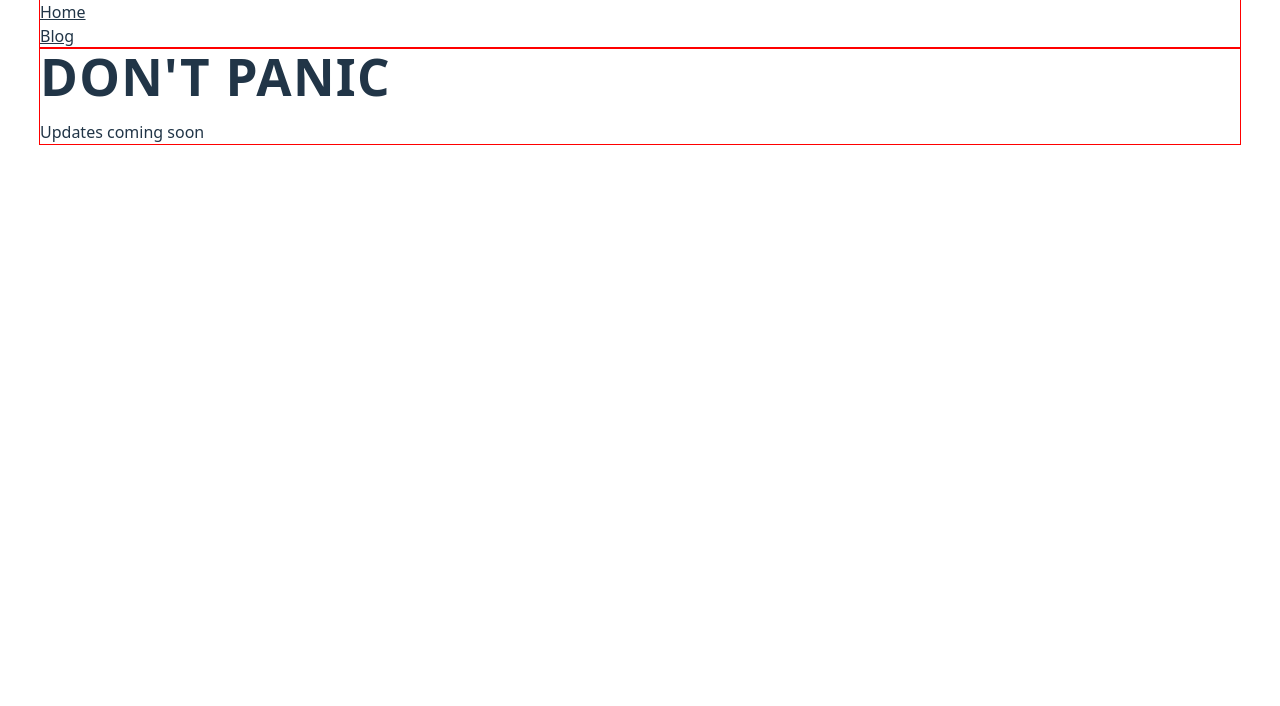
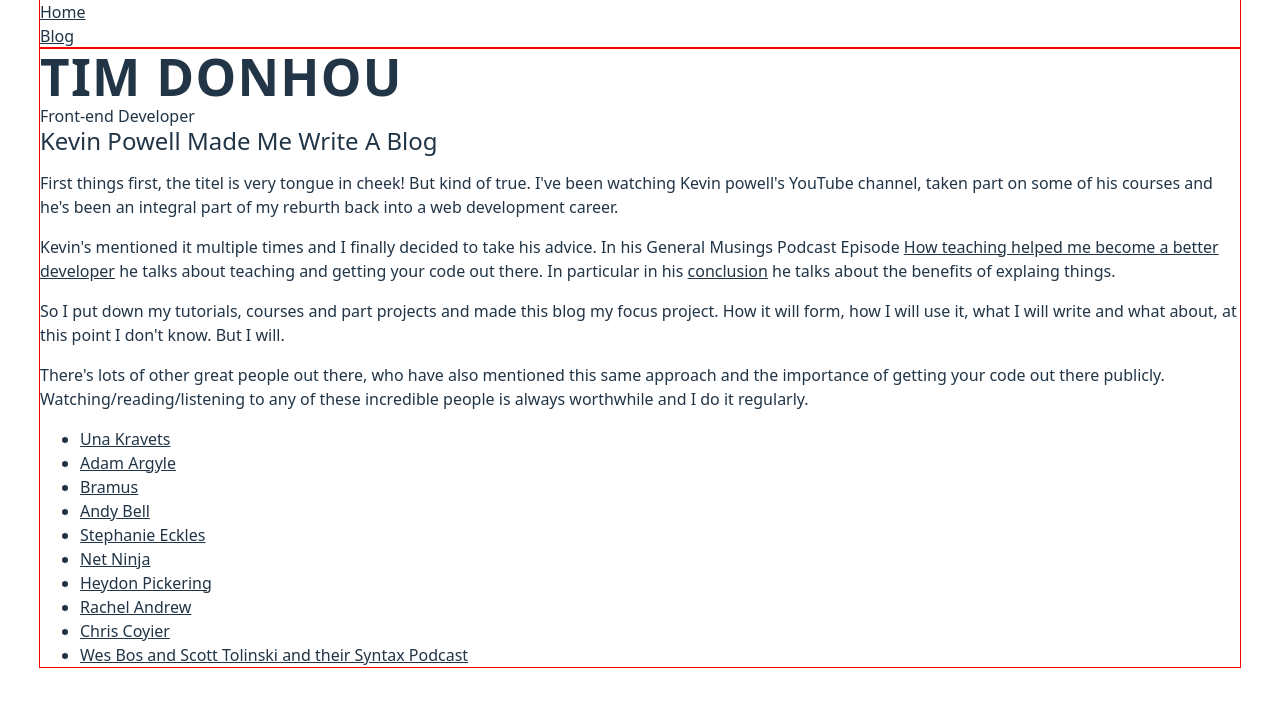
Before and after one commit to skip2theend/main-dd, a plain HTML site: page index.html in a window 1280 px wide. Drawn offline with Linux system fonts and the light colour scheme.

Commit message:
Add blog article

```diff
--- a/index.html
+++ b/index.html
@@ -6,7 +6,7 @@
     <link rel="stylesheet" href="css/style.css">
     <link rel="icon" type="image/svg+xml" href="img/favicon.svg">
     <link rel="icon" type="image/png" href="img/favicon.png">
-    <title>Holding...</title>
+    <title>Tim Donhou | Web Developer | Blog</title>
   </head>
   <body>
     <header>
@@ -21,9 +21,26 @@
     </header>
     <main>
       <div class="wrapper">
+        <h1>Tim Donhou</h1>
+        <p>Front-end Developer</p>
         <article class="flow">
-          <h1>Don't Panic</h1>
-          <p>Updates coming soon</p>
+          <h2>Kevin Powell Made Me Write A Blog</h2>
+          <p>First things first, the titel is very tongue in cheek! But kind of true. I've been watching Kevin powell's YouTube channel, taken part on some of his courses and he's been an integral part of my reburth back into a web development career.</p>
+          <p>Kevin's mentioned it multiple times and I finally decided to take his advice. In his General Musings Podcast Episode <a href="https://youtu.be/rsILgWh5WiE?si=xhmibZYGLvOvrQtb">How teaching helped me become a better developer</a> he talks about teaching and getting your code out there. In particular in his <a href="https://youtu.be/rsILgWh5WiE?si=CICDkT4K5-8QhYlY&t=607">conclusion</a> he talks about the benefits of explaing things.</p>
+          <p>So I put down my tutorials, courses and part projects and made this blog my focus project. How it will form, how I will use it, what I will write and what about, at this point I don't know. But I will.</p>
+          <p>There's lots of other great people out there, who have also mentioned this same approach and the importance of getting your code out there publicly. Watching/reading/listening to any of these incredible people is always worthwhile and I do it regularly.</p>
+          <ul>
+            <li><a href="https://una.im/">Una Kravets</a></li>
+            <li><a href="https://nerdy.dev/">Adam Argyle</a></li>
+            <li><a href="https://www.bram.us/">Bramus</a></li>
+            <li><a href="https://piccalil.li/">Andy Bell</a></li>
+            <li><a href="https://moderncss.dev/">Stephanie Eckles</a></li>
+            <li><a href="https://www.youtube.com/c/thenetninja/videos">Net Ninja</a></li>
+            <li><a href="https://heydonworks.com/">Heydon Pickering</a></li>
+            <li><a href="https://rachelandrew.co.uk/">Rachel Andrew</a></li>
+            <li><a href="https://frontendmasters.com/blog/author/chriscoyier/">Chris Coyier</a></li>
+            <li><a href="https://syntax.fm/">Wes Bos and Scott Tolinski and their Syntax Podcast</a></li>
+          </ul>
         </article>
       </div>
     </main>
```
Also changed, not shown: blog/posts/kevin-powell-made-me-write-a-blog.md (added, +29 -0 lines).
